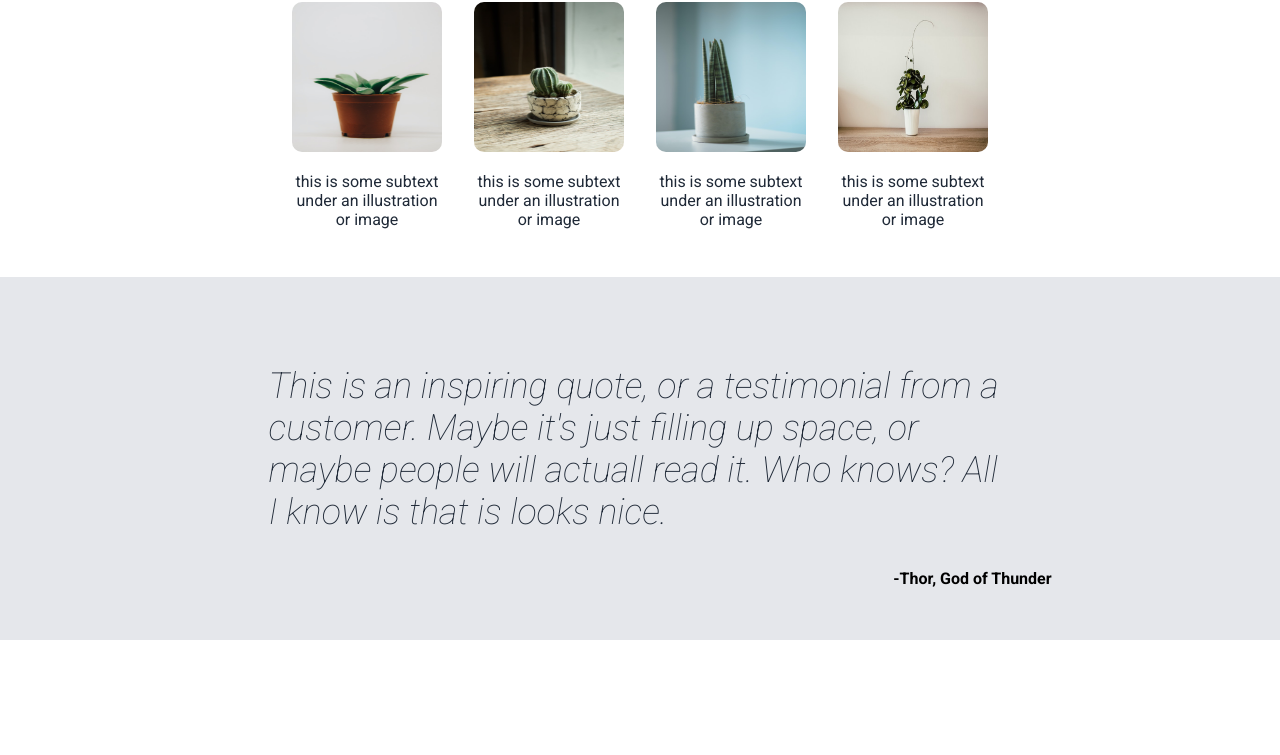
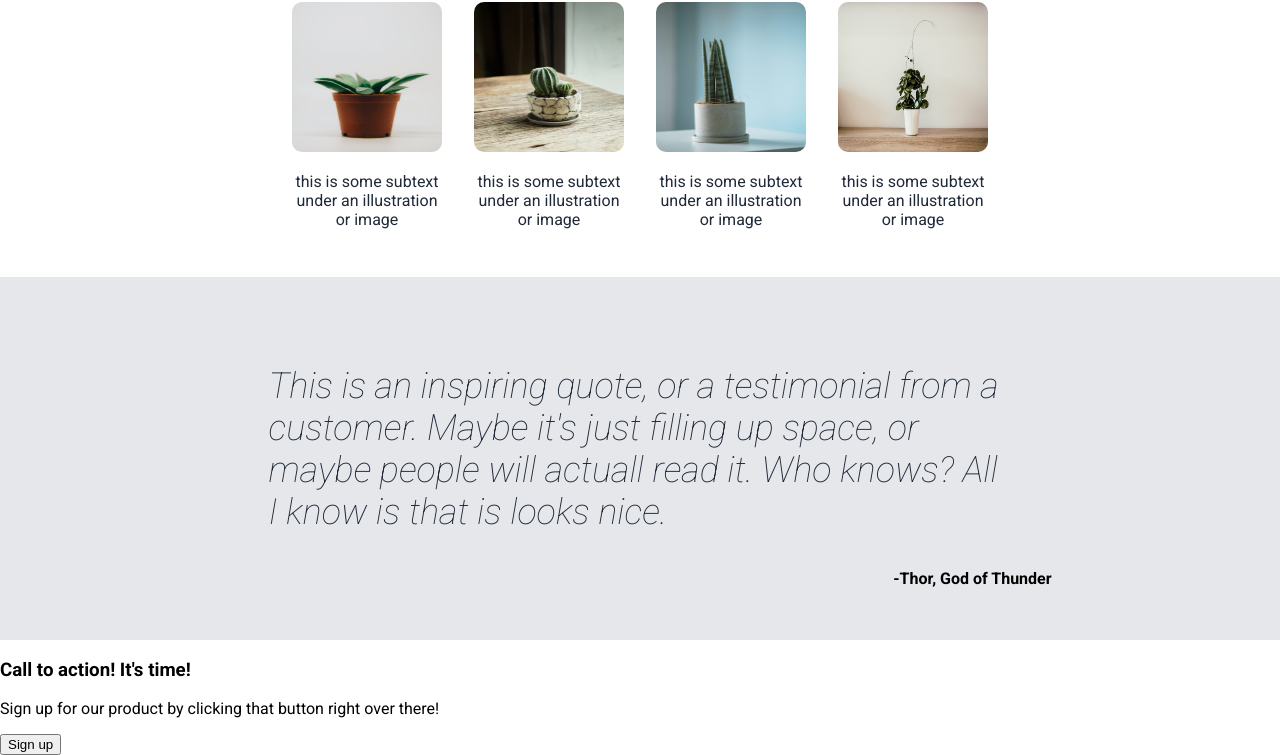
Before and after one commit to frogrin/landing-page, a plain HTML site: page index.html in a window 1280 px wide. Shown: the part 459-1214 px from the top of the page. Before the commit the page ends 1099 px from the top, so only its background shows below. Drawn offline with Linux system fonts and the light colour scheme.

Commit message:
Add html to the call section

```diff
--- a/index.html
+++ b/index.html
@@ -71,5 +71,16 @@
         <figcaption>-Thor, God of Thunder</figcaption>
       </figure>
     </div>
+
+    <!-- Fourth section -->
+    <div class="four">
+      <div class="text">
+        <h3>Call to action! It's time!</h3>
+        <p>
+          Sign up for our product by clicking that button right over there!
+        </p>
+      </div>
+      <button>Sign up</button>
+    </div>
 </body>
 </html>
```
